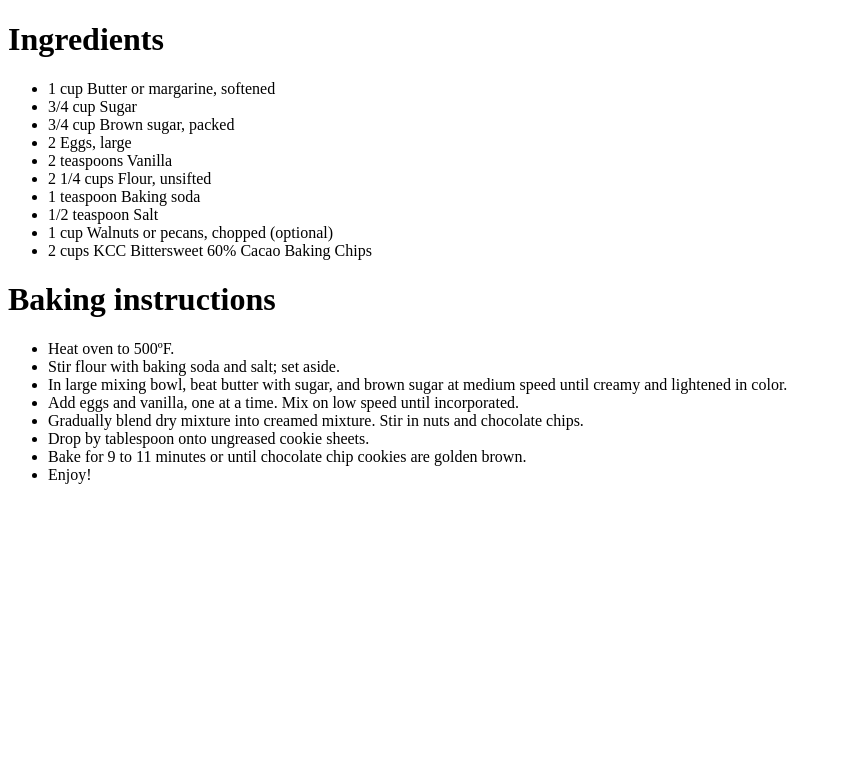
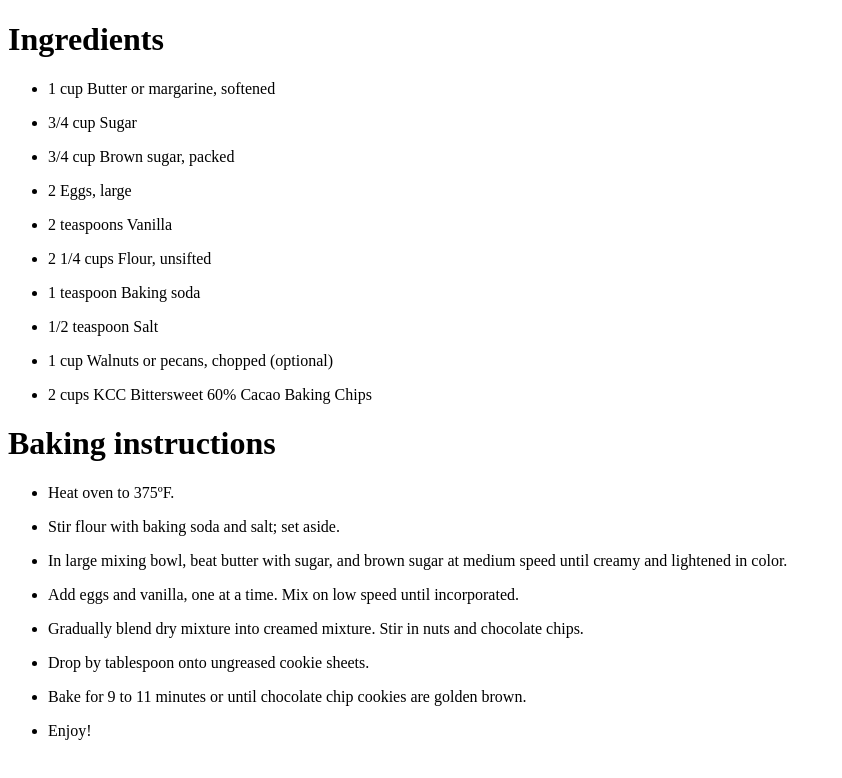
Before and after one commit to princekumarpaswan/firstProject, a plain HTML site: page secret recipe.htm in a window 1280 px wide. Shown: the whole page, without its empty margins (0-842 px from the left). Drawn offline with Linux system fonts and the light colour scheme.

Commit message:
Updated temp for baking instruction

```diff
--- a/secret recipe.htm
+++ b/secret recipe.htm
@@ -1,31 +1,62 @@
 <!DOCTYPE html>
 <html>
-<body>
-
-<h1>Ingredients</h1>
+<head>
+	<meta http-equiv="content-type" content="text/html; charset=utf-8"/>
+	<title></title>
+	<meta name="generator" content="LibreOffice 7.3.3.2 (Linux)"/>
+	<meta name="created" content="00:00:00"/>
+	<meta name="changed" content="2022-07-10T20:10:23.099641702"/>
+</head>
+<body lang="en-IN" dir="ltr"><h1>Ingredients</h1>
 <ul>
-<li>1 cup Butter or margarine, softened</li>
-<li>3/4 cup Sugar</li>
-<li>3/4 cup Brown sugar, packed</li>
-<li>2 Eggs, large</li>
-<li>2 teaspoons Vanilla</li>
-<li>2 1/4 cups Flour, unsifted</li>
-<li>1 teaspoon Baking soda</li>
-<li>1/2 teaspoon Salt</li>
-<li>1 cup Walnuts or pecans, chopped (optional)</li>
-<li>2 cups KCC Bittersweet 60% Cacao Baking Chips</li>
+	<li><p style="margin-bottom: 0cm">1 cup Butter or margarine,
+	softened
+	</p>
+	<li><p style="margin-bottom: 0cm">3/4 cup Sugar
+	</p>
+	<li><p style="margin-bottom: 0cm">3/4 cup Brown sugar, packed
+	</p>
+	<li><p style="margin-bottom: 0cm">2 Eggs, large
+	</p>
+	<li><p style="margin-bottom: 0cm">2 teaspoons Vanilla
+	</p>
+	<li><p style="margin-bottom: 0cm">2 1/4 cups Flour, unsifted
+	</p>
+	<li><p style="margin-bottom: 0cm">1 teaspoon Baking soda
+	</p>
+	<li><p style="margin-bottom: 0cm">1/2 teaspoon Salt
+	</p>
+	<li><p style="margin-bottom: 0cm">1 cup Walnuts or pecans, chopped
+	(optional)
+	</p>
+	<li><p>2 cups KCC Bittersweet 60% Cacao Baking Chips
+	</p>
 </ul>
 <h1>Baking instructions</h1>
 <ul>
-<li>Heat oven to 500ºF.</li>
-<li>Stir flour with baking soda and salt; set aside.</li>
-<li>In large mixing bowl, beat butter with sugar, and brown sugar at medium speed until creamy and lightened in color.</li>
-<li>Add eggs and vanilla, one at a time. Mix on low speed until incorporated.</li>
-<li>Gradually blend dry mixture into creamed mixture. Stir in nuts and chocolate chips.</li>
-<li>Drop by tablespoon onto ungreased cookie sheets.</li>
-<li>Bake for 9 to 11 minutes or until chocolate chip cookies are golden brown.</li>
-<li>Enjoy!</li>
+	<li><p style="margin-bottom: 0cm">Heat oven to 375ºF.
+	</p>
+	<li><p style="margin-bottom: 0cm">Stir flour with baking soda and
+	salt; set aside.
+	</p>
+	<li><p style="margin-bottom: 0cm">In large mixing bowl, beat butter
+	with sugar, and brown sugar at medium speed until creamy and
+	lightened in color.
+	</p>
+	<li><p style="margin-bottom: 0cm">Add eggs and vanilla, one at a
+	time. Mix on low speed until incorporated.
+	</p>
+	<li><p style="margin-bottom: 0cm">Gradually blend dry mixture into
+	creamed mixture. Stir in nuts and chocolate chips.
+	</p>
+	<li><p style="margin-bottom: 0cm">Drop by tablespoon onto ungreased
+	cookie sheets.
+	</p>
+	<li><p style="margin-bottom: 0cm">Bake for 9 to 11 minutes or until
+	chocolate chip cookies are golden brown.
+	</p>
+	<li><p>Enjoy!
+	</p>
 </ul>
-
 </body>
 </html>
```
Also changed, not shown: index.htm (+15 -5 lines).
